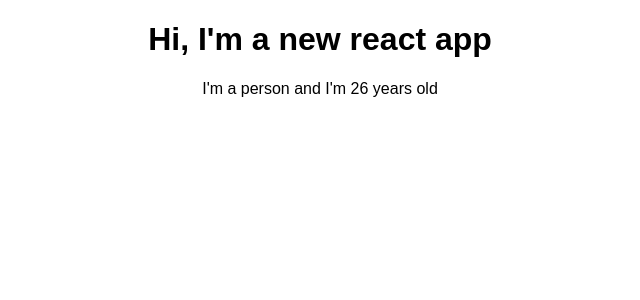
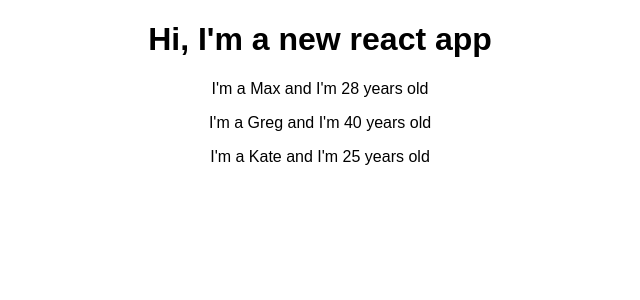
Before and after one commit to acieplinski/react-course, a React (Create React App) app: page / in a window 1280 px wide. Shown: the top 300 px of the page, without its empty margins (320-960 px from the left). Built offline with nearby package versions, Linux system fonts and the light colour scheme.

Commit message:
Properties handling

```diff
--- a/src/App.js
+++ b/src/App.js
@@ -7,7 +7,9 @@ class App extends Component {
     return (
       <div className="App">
         <h1>Hi, I'm a new react app</h1>
-        <Person />
+        <Person name="Max" age="28" />
+        <Person name="Greg" age="40">Doing some other stuff</Person>
+        <Person name="Kate" age="25" />
       </div>
     );
     // return React.createElement('div', {className: 'App'}, React.createElement('h1', null, 'Hi, I\'m a React App!'));
--- a/src/Person/Person.js
+++ b/src/Person/Person.js
@@ -1,7 +1,7 @@
 import React from 'react';
 
-const person = () => {
-    return <p>I'm a person and I'm {Math.floor(Math.random()*30)} years old</p>
+const person = (props) => {
+    return <p>I'm a {props.name} and I'm {props.age} years old</p>
 }
 
 export default person;
```
